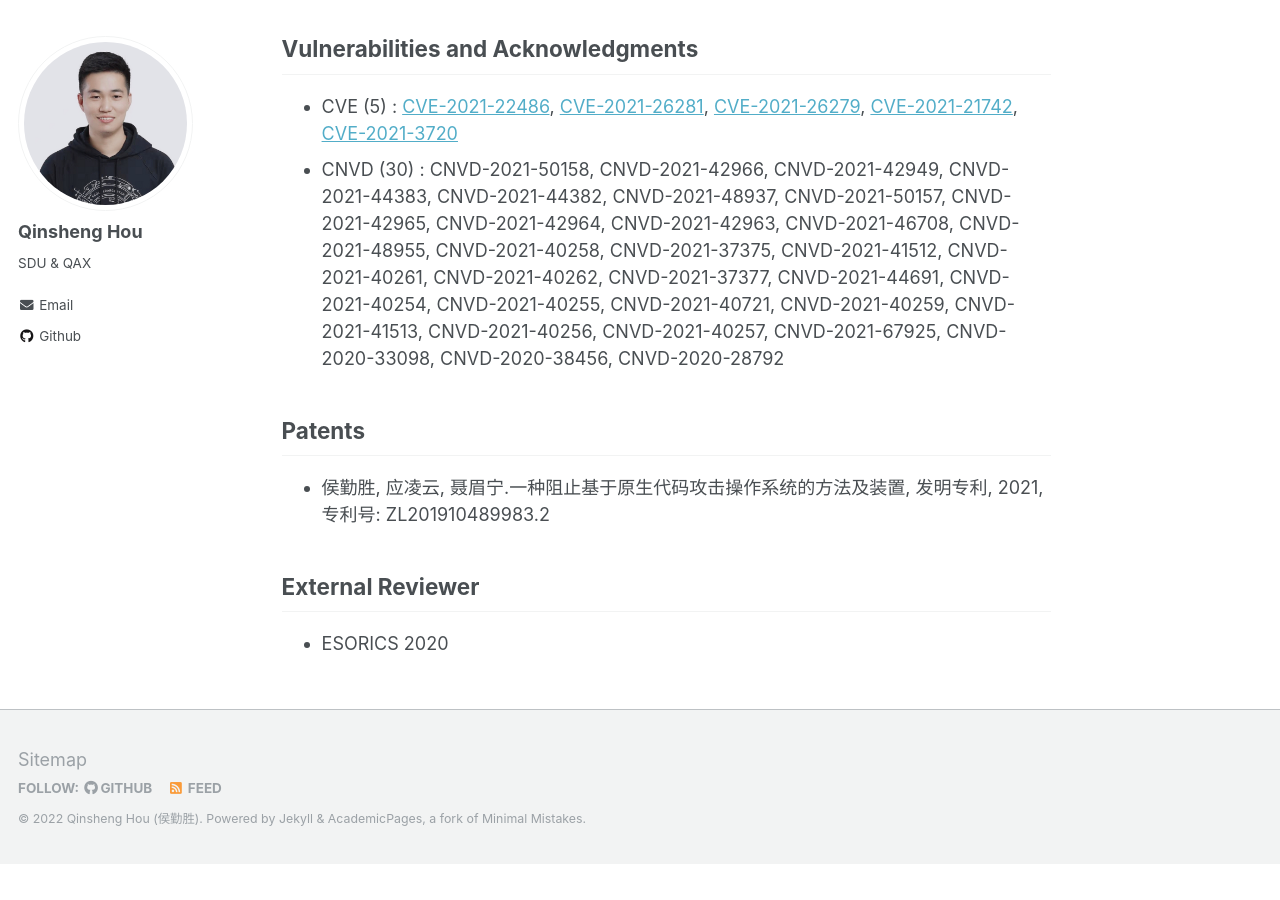
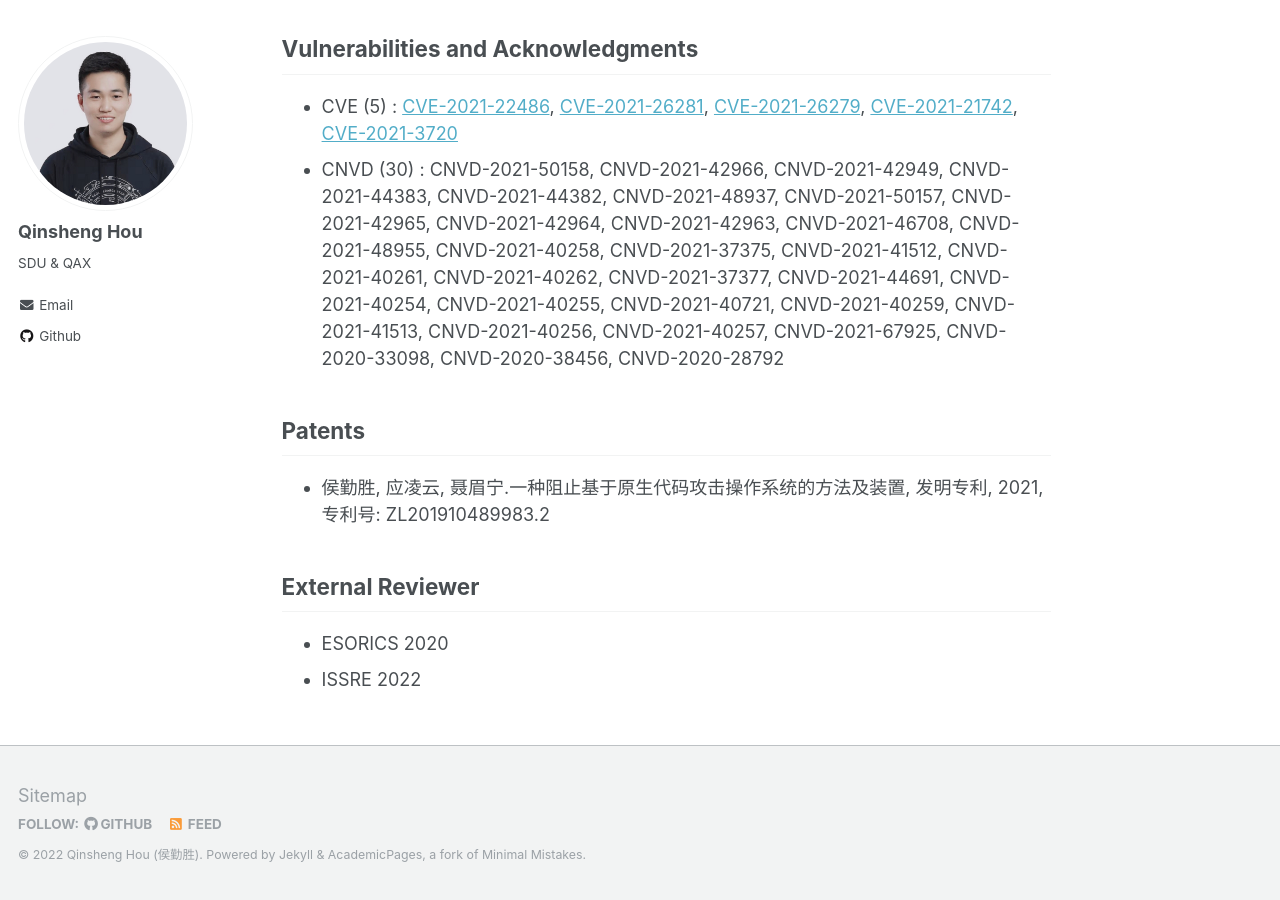
Before and after one commit to chicharitomu14/chicharitomu14.github.io, a Jekyll site: the page built from _pages/about.md, in a window 1280 px wide and 900 px high, scrolled down 1616 px. Built offline with Jekyll 4.4.1, drawn with Linux system fonts in a browser that asks for light colours; before the commit the page ends 2480 px from its top, so only the background shows below that.

Commit message:
update external reviewer

```diff
--- a/_pages/about.md
+++ b/_pages/about.md
@@ -52,7 +52,7 @@ External Reviewer
 ------
 
 - ESORICS 2020
-
+- ISSRE 2022
 
 
 <!--
```
